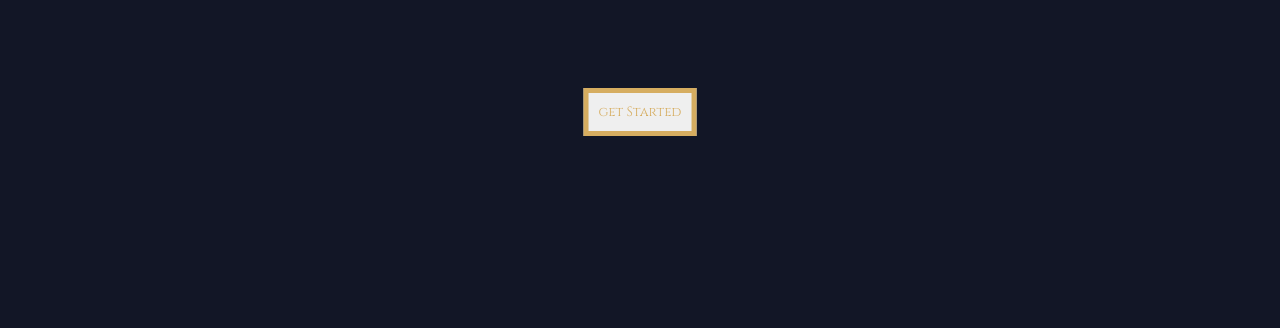
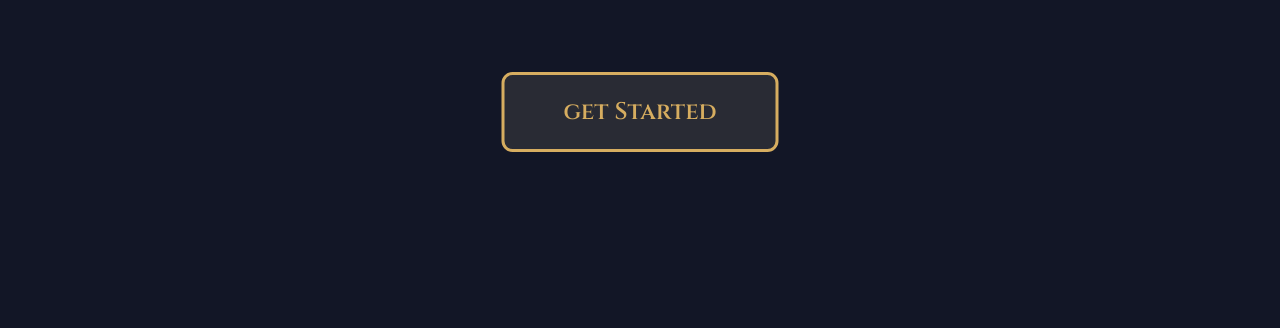
Before and after one commit to Iman-Haji/portfolio, a plain HTML site: page index.html in a window 1280 px wide. Shown: the part 472-800 px from the top of the page. Drawn offline with Linux system fonts and the light colour scheme; a web font is replaced by a local one.

Commit message:
main GET STARTED button for HOME page

```diff
--- a/style.css
+++ b/style.css
@@ -102,14 +102,52 @@ main {
   font-size: large;
 }
 
+
 button {
-  border: 5px solid;
+  color: #D6AD60;
+  background-color: #292b34;
+  border: 3px solid #D6AD60;
+  border-radius: 11px;
   position: absolute;
+  width: 277px;
+  height: 80px;
   top: 73%;
   left: 50%;
+  gap: 10px;
   transform: translate(-50%, -50%);
   padding: 10px;
-  color: #D6AD60;
+  text-align: center;
+  align-items: center;
+  text-decoration: none;
+  display: inline-block;
+  padding: 13px 23px;
+  cursor: pointer;
+  flex-shrink: 0;
+  font-size: x-large;
+  font-weight: bold;
+}
+
+/*
+button {
+  display: flex;
+  width: 277px;
+  height: 80px;
+  justify-content: center;
+  align-items: center;
+  gap: 10px;
+  flex-shrink: 0;
+
+}*/
+
+
+button:hover {
+  background-color: #121626;
+}
+
+button:active {
+  box-shadow: 0 4px rgb(210, 206, 198);
+
+  transform: translateY(2px);
 }
 
 /*
```
Also changed, not shown: index.html (+0 -3 lines).
